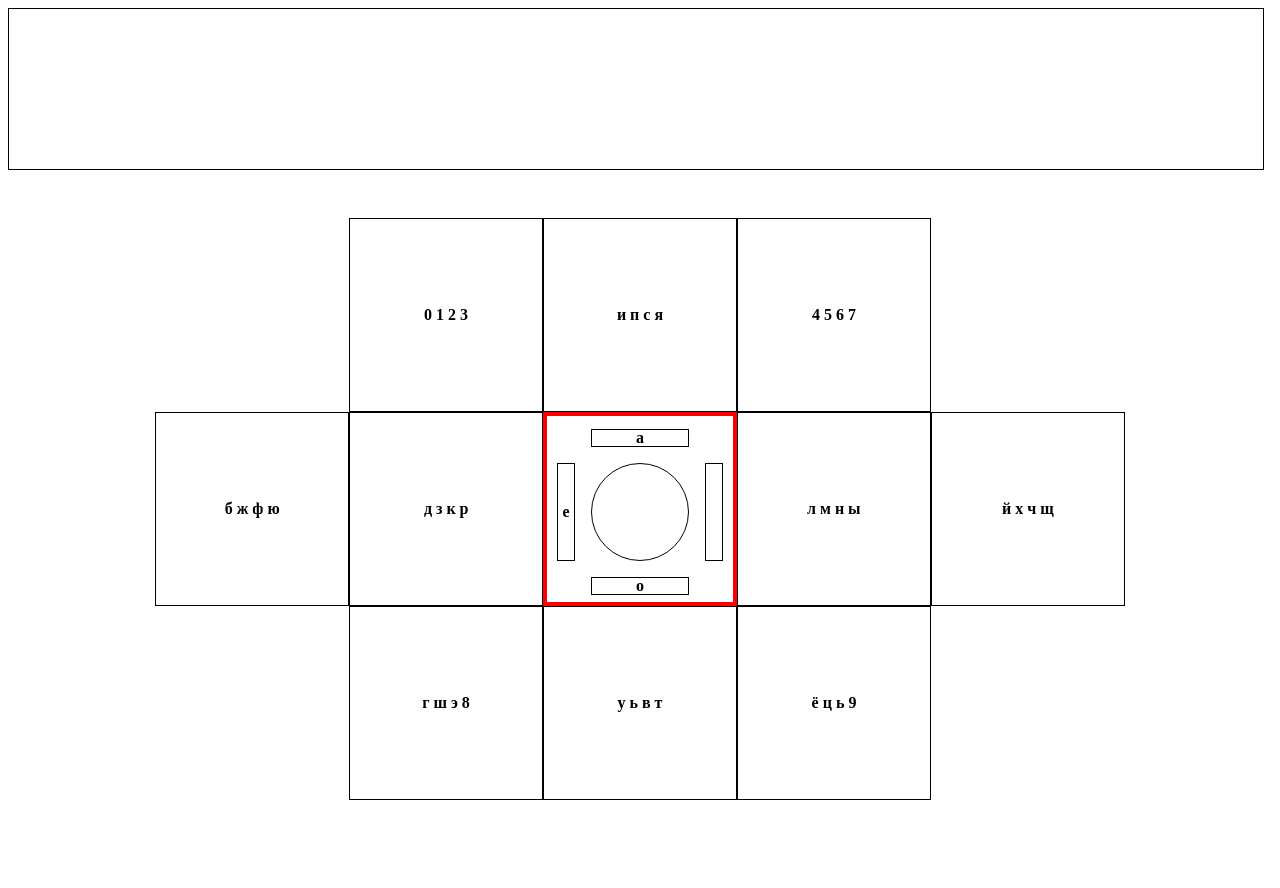
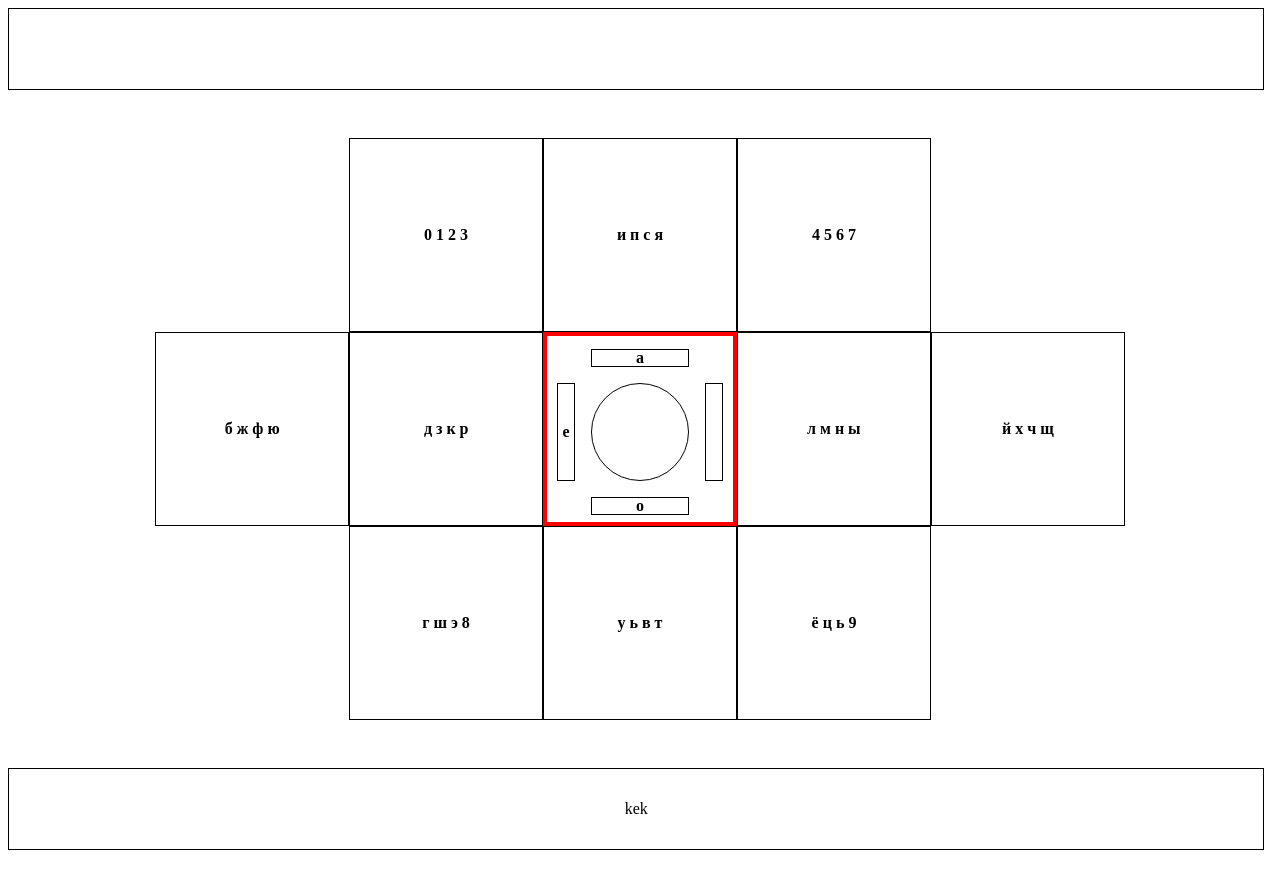
Before and after one commit to vlad-vetlin/UX_keyboards, a Nuxt app: page /nodesKeyboard in a window 1280 px wide. Shown: the top 888 px of the page. Before the commit the page ends 808 px from the top, so only its background shows below. Built offline with nearby package versions, Linux system fonts and the light colour scheme.

Commit message:
add input menu

```diff
--- a/components/OutputMenu.vue
+++ b/components/OutputMenu.vue
@@ -20,8 +20,12 @@
         border-style: solid;
 
         width: 98vw;
-        height: 10em;
+        height: 5em;
 
         margin-bottom: 3em;
+
+        display: flex;
+        justify-content: center;
+        align-items: center;
     }
 </style>
--- a/pages/nodesKeyboard.vue
+++ b/pages/nodesKeyboard.vue
@@ -1,7 +1,8 @@
 <template>
     <div>
         <output-menu :text="curString"></output-menu>
-        <nodes-keyboard-component @pressSymbol="pressSymbol"></nodes-keyboard-component>
+        <nodes-keyboard-component class="nodes-keyboard-component" @pressSymbol="pressSymbol"></nodes-keyboard-component>
+        <output-menu :text="texts[curTextCount]"></output-menu>
     </div>
 </template>
 
@@ -16,6 +17,7 @@
             return {
                 curString: '',
                 texts: '',
+                curTextCount: 1,
             }
         },
         methods: {
@@ -32,6 +34,8 @@
     }
 </script>
 
-<style scoped>
-
+<style lang="scss" scoped>
+    .nodes-keyboard-component {
+        margin-bottom: 3em;
+    }
 </style>
```
